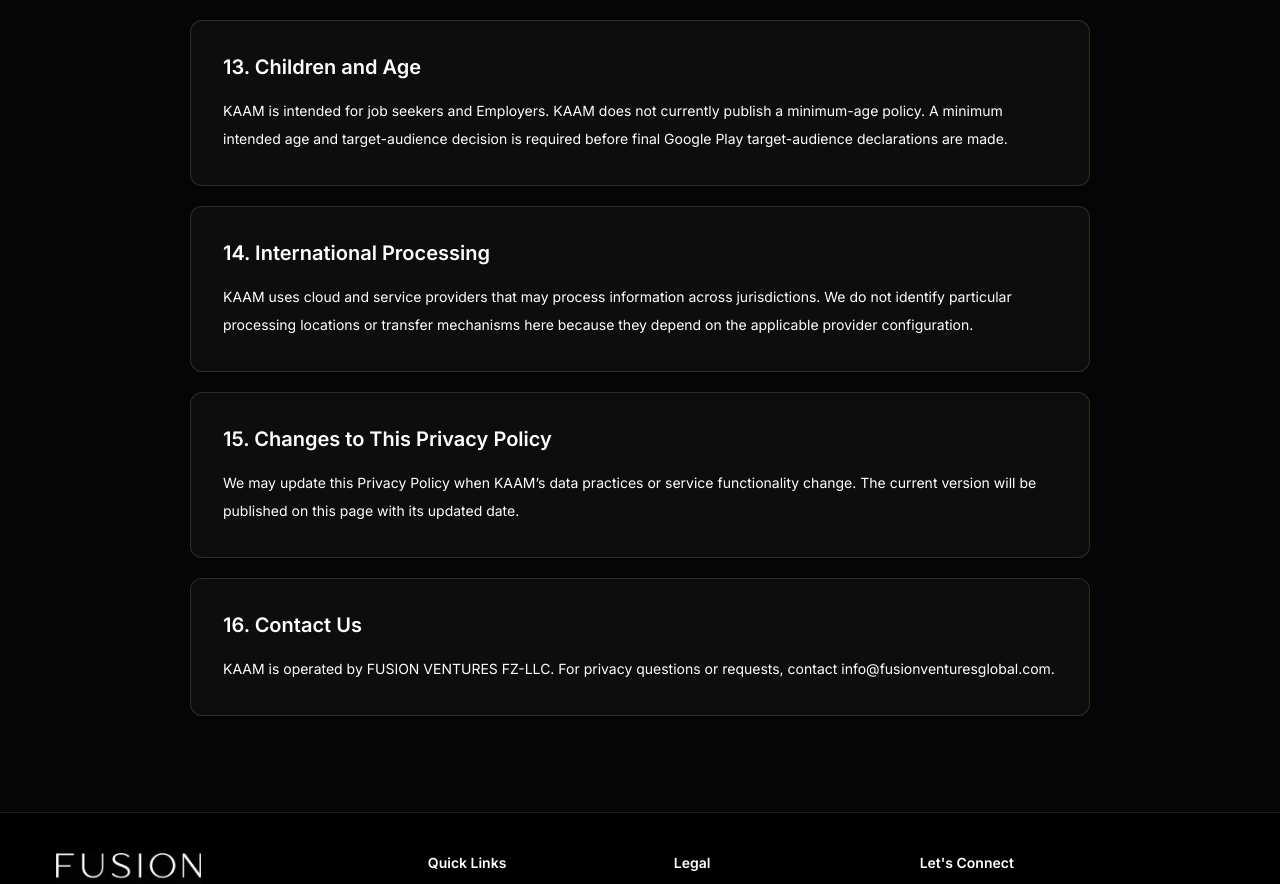
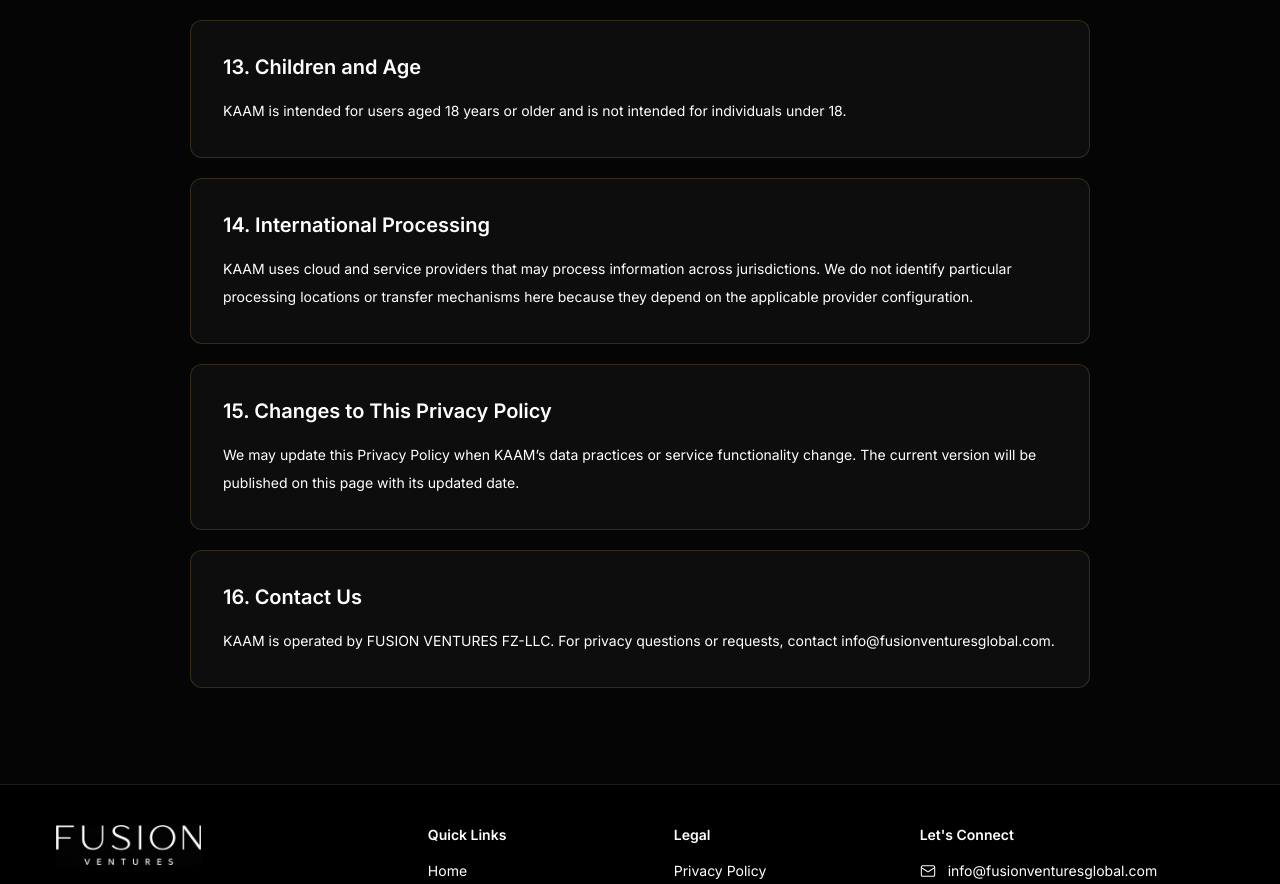
Before and after one commit to Fazilfazi991/fusionwebsite, a Next.js app: page /kaam/privacy-policy in a window 1280 px wide. Shown: the part 3978-4862 px from the top of the page. Built offline with nearby package versions, Linux system fonts and the light colour scheme.

Commit message:
docs: clarify KAAM 18+ audience

```diff
--- a/app/kaam/privacy-policy/page.tsx
+++ b/app/kaam/privacy-policy/page.tsx
@@ -95,7 +95,7 @@
   {
     title: "13. Children and Age",
     content: [
-      "KAAM is intended for job seekers and Employers. KAAM does not currently publish a minimum-age policy. A minimum intended age and target-audience decision is required before final Google Play target-audience declarations are made."
+      "KAAM is intended for users aged 18 years or older and is not intended for individuals under 18."
     ]
   },
   {
```
